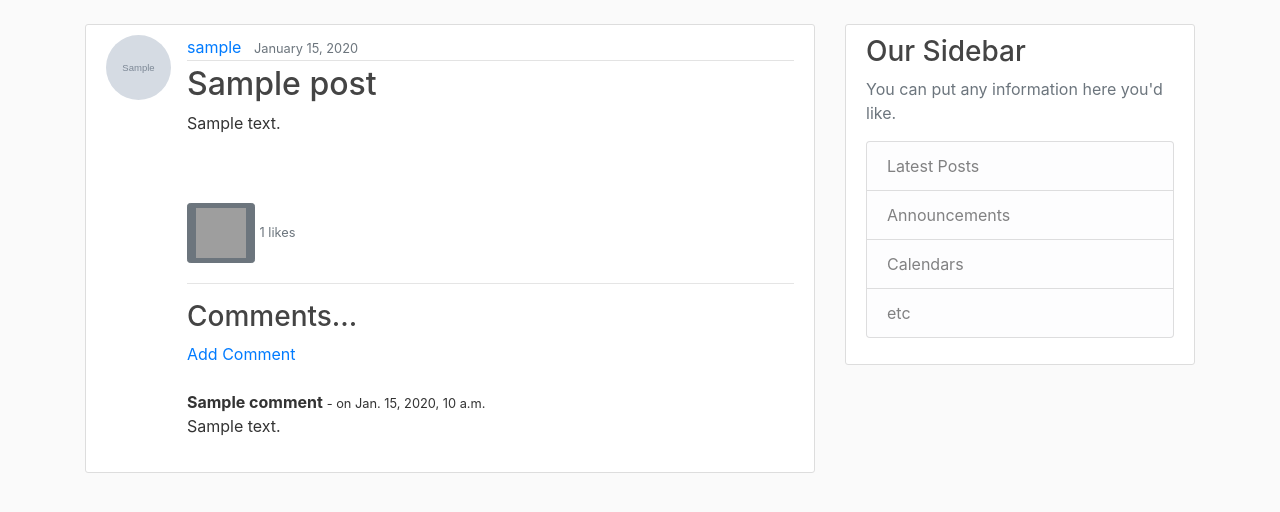
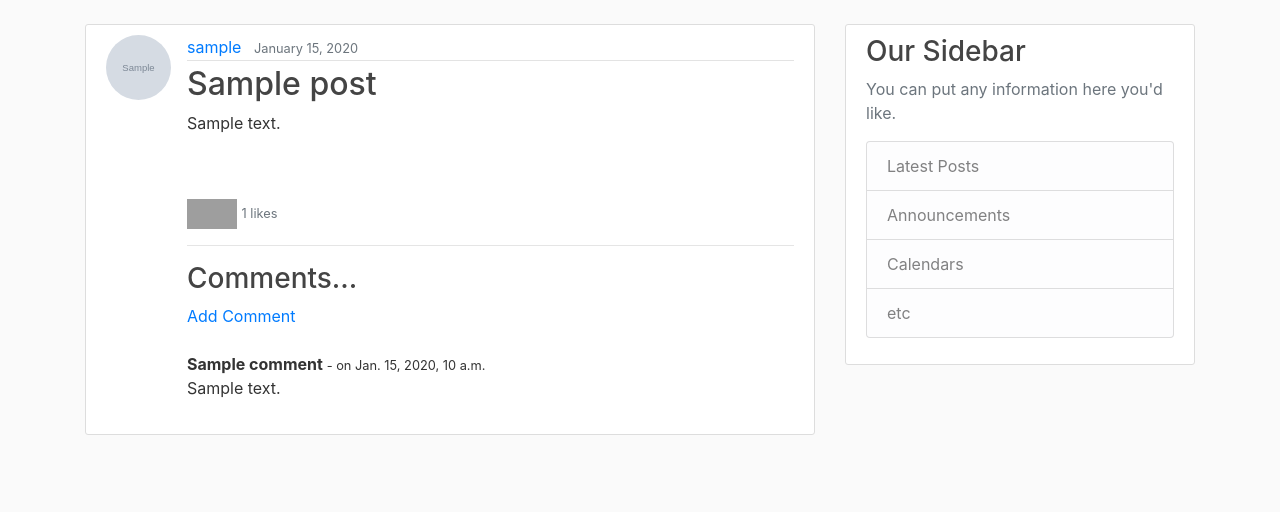
Before and after one commit to ssvaditya/django-blog, a Django app: page /post/1/ in a window 1280 px wide. Shown: the part 56-568 px from the top of the page. Run offline with Django 3.2, Linux system fonts and the light colour scheme; tables that the repository leaves empty hold one stand-in row (values such as "Sample post"); grey boxes marked "Sample" are stand-in pictures; some libraries are stand-ins or nearby versions; grey boxes are pictures that could not be loaded.

Commit message:
like updated2

```diff
--- a/blog/templates/blog/post_detail.html
+++ b/blog/templates/blog/post_detail.html
@@ -21,7 +21,7 @@
     <br>
     <br>
     <div>
-	    <a class="btn btn-secondary btn-sm mt-1 mb-1"  href="{% url 'like' object.id %}"><img src = " https://beginnersbook.com/wp-content/uploads/2013/09/fblike1.jpg"  alt= "Like" height="50"  width="50"></a>
+	    <a href="{% url 'like' object.id %}"><img src = " https://beginnersbook.com/wp-content/uploads/2013/09/fblike1.jpg"  alt= "Like" height="30"  width="50"></a>
 	    <small class="text-muted">{{ object.likes}} likes</small>
     </div>
     <hr>
```
